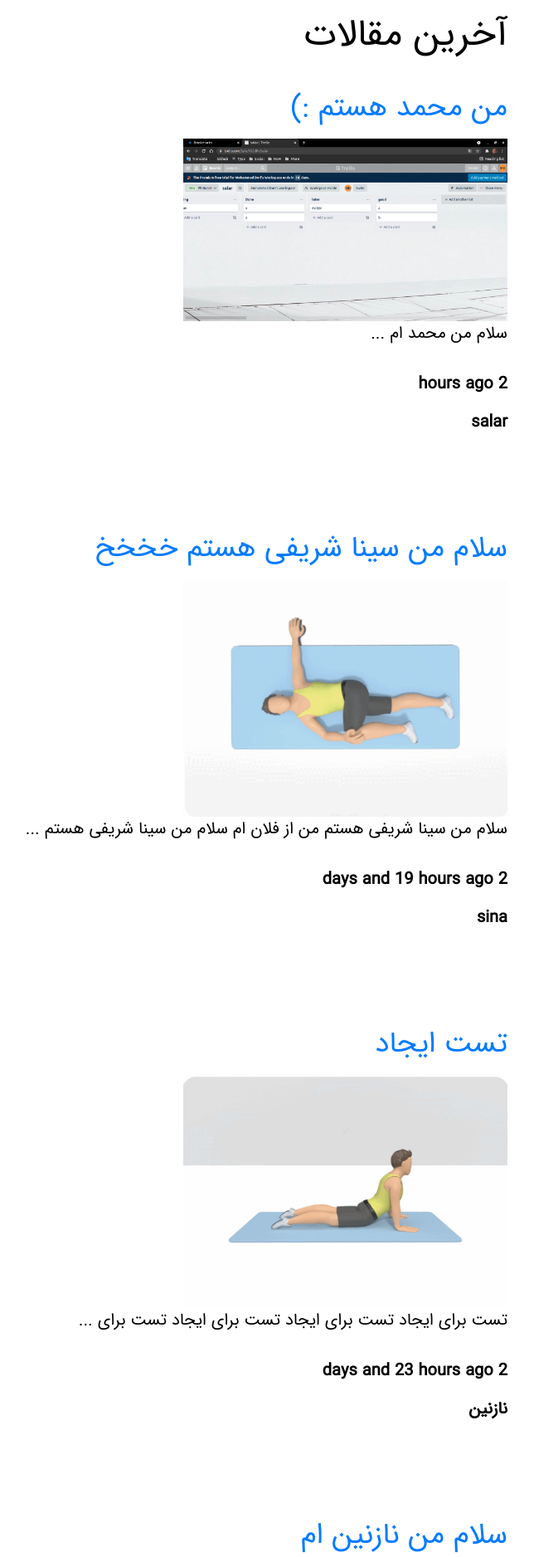
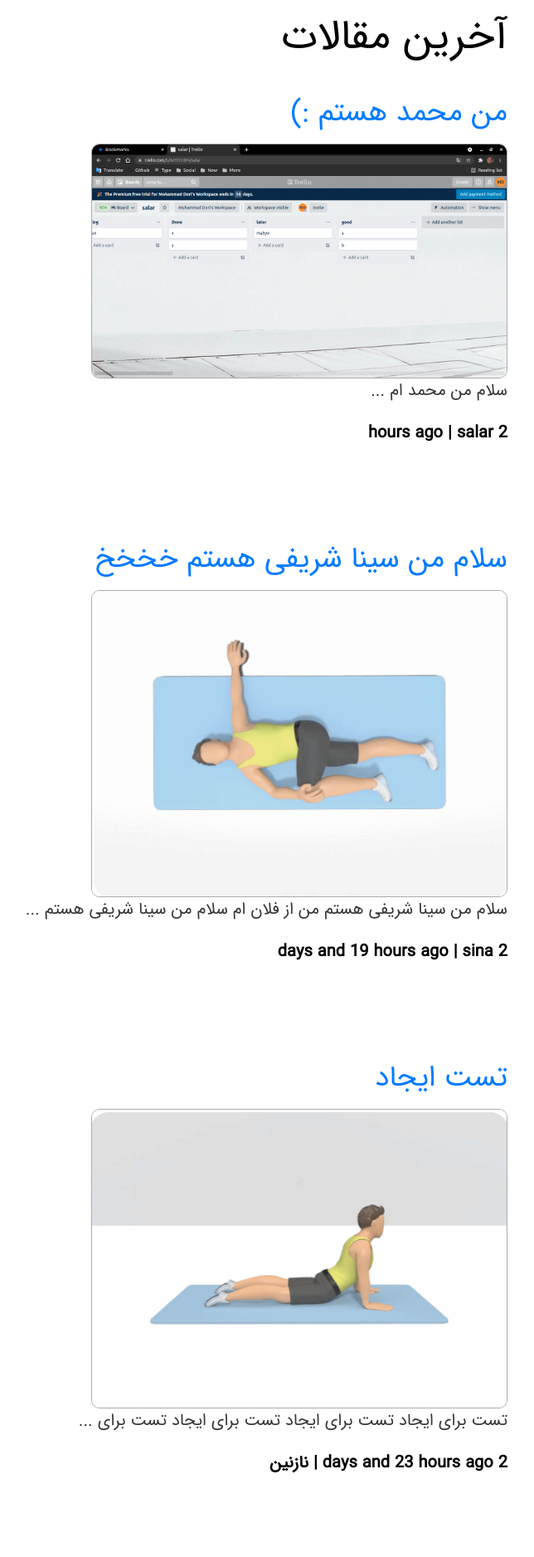
Before and after one commit to dori-dev/django-blog, a Django app: page /articles/ in a window 1280 px wide. Shown: the part 71-1947 px from the top of the page at 83% size, without its empty margins (586-1230 px from the left). Run offline with Django 3.2, Linux system fonts and the light colour scheme; data comes from the database, SQL or seed files in the repository; both versions use the stored data as it was after the commit.

Commit message:
update articles style

```diff
--- a/blog/articles/templates/articles/articles.html
+++ b/blog/articles/templates/articles/articles.html
@@ -4,7 +4,7 @@
 {% block title %}لیست مقالات{% endblock %}
 
 {% block content %}
-<h1 class="page-label">آخرین مقالات</h1>
+<h1 style="font-size: 50px;" class="page-label">آخرین مقالات</h1>
 
 {% for article in articles %}
 <div class="articles">
@@ -12,12 +12,11 @@
     <a href="{% url 'articles:detail' slug=article.slug %}">{{ article.get_title | linebreaks }}</a>
   </h2>
   <a target="_blank" href="{% url 'articles:detail' slug=article.slug %}">
-    <img src="{{ article.image.url }}" alt="{{ article.title }}" width="35%">
+    <img class="thumbnail-img" src="{{ article.image.url }}" alt="{{ article.title }}">
   </a>
   <p class="summery-body">{{ article.snippet }}</p>
   <div class="info">
-    <p><b>{{ article.get_date }}</b></p>
-    <p><b>{{ article.author.username }}</b></p>
+    <p><b>{{ article.get_date }} | {{ article.author.username }}</b></p>
   </div>
 </div>
 {% endfor %}
--- a/blog/assets/styles.css
+++ b/blog/assets/styles.css
@@ -60,7 +60,6 @@ a:visited {
   font-size: 30px;
 }
 
-
 .home-btn {
   backface-visibility: hidden;
   /* background-color: #405cf5; */
@@ -81,7 +80,6 @@ a:visited {
 
 /* Articles List */
 
-
 .articles {
   padding-bottom: 60px;
   font-size: 20px;
@@ -95,12 +93,26 @@ a:visited {
 }
 
 .summery-body {
-  direction: rtl;
+  color: #363636;
+}
+
+.thumbnail-img {
+  border-radius: 10px;
+  border: 1px solid #acacac;
+  width: 70%;
+}
+
+@media only screen and (min-width: 768px) {
+  .thumbnail-img {
+    border-radius: 10px;
+    border: 1px solid #acacac;
+    width: 45%;
+  }
 }
 
 .info {
-  padding-top: 15px;
-  direction: rtl;
+  padding-top: 5px;
+  font-weight: normal;
 }
 
 /* Article Detail */
--- a/blog/templates/error.html
+++ b/blog/templates/error.html
@@ -54,6 +54,7 @@
 
 
       .button {
+        font-family: "IRAN Sans", sans-serif;
         backface-visibility: hidden;
         background-color: #2b4af7;
         border-radius: 50px;
```
Also changed, not shown: blog/db.sqlite3.
